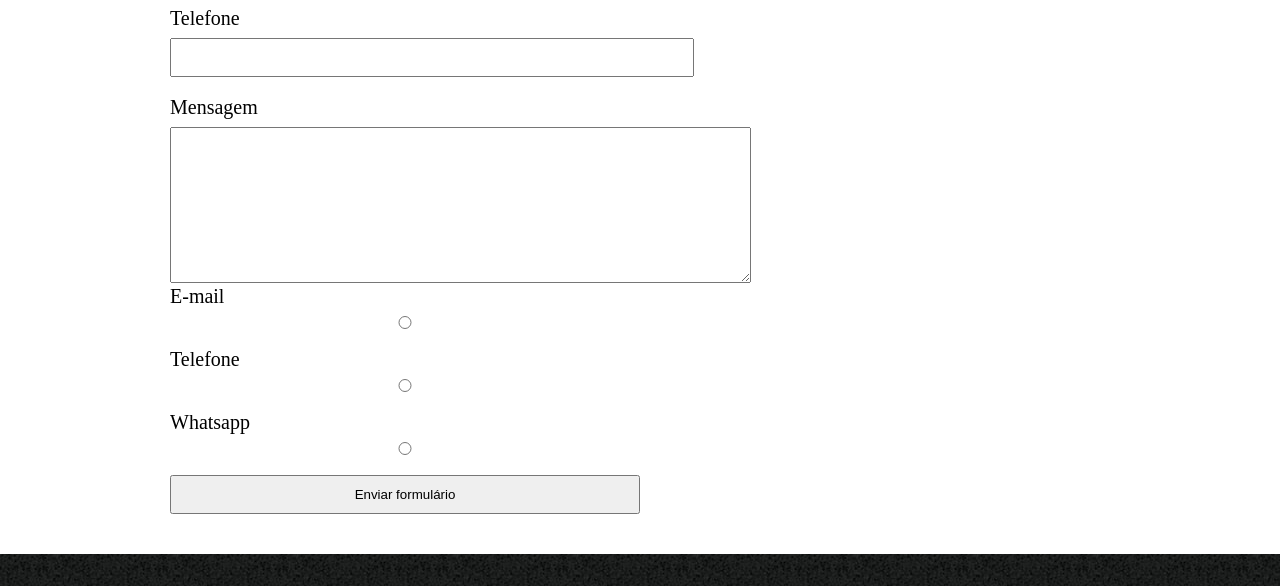
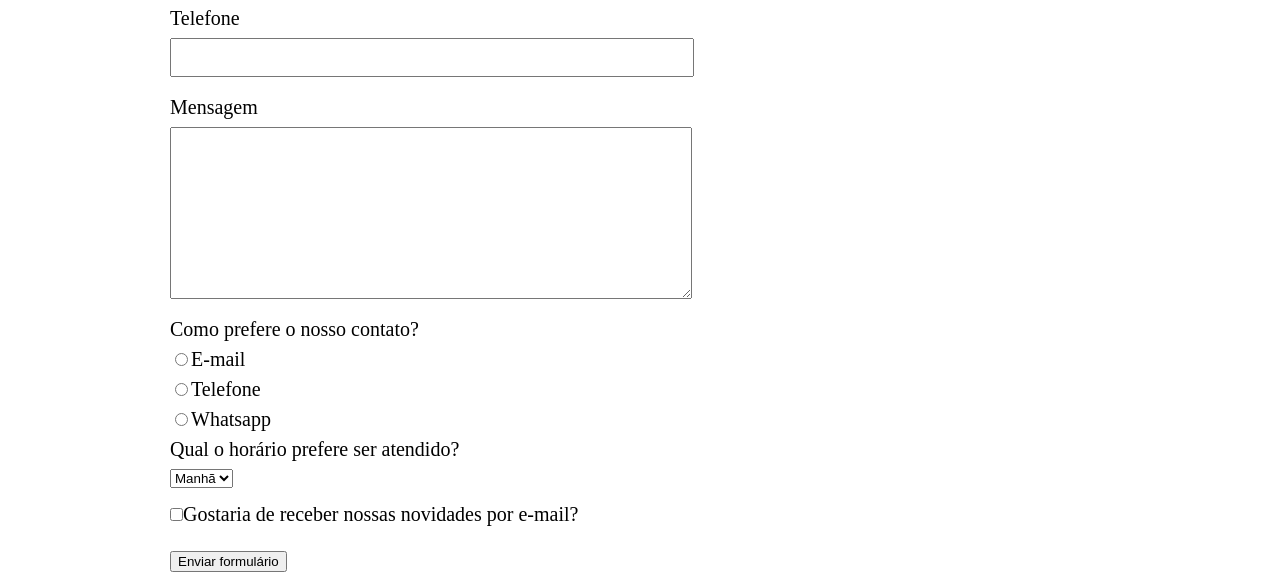
Before and after one commit to andregesser95/CursoAlura---Front-End, a plain HTML site: page contato.html in a window 1280 px wide. Shown: the part 503-1089 px from the top of the page. Drawn offline with Linux system fonts and the light colour scheme.

Commit message:
Alterações decorrentes do curso

```diff
--- a/contato.html
+++ b/contato.html
@@ -24,23 +24,34 @@
     <main>
         <form>
             <label for="nomesobrenome">Nome e sobrenome</label>
-            <input type="text" id="nomesobrenome">
+            <input type="text" id="nomesobrenome" class="input-padrao">
 
             <label for="email">E-mail</label>
-            <input type="text" id="email">
+            <input type="email" id="email" class="input-padrao">
 
             <label for="telefone">Telefone</label>
-            <input type="text" id="telefone">
+            <input type="tel" id="telefone" class="input-padrao">
 
             <label for="mensagem">Mensagem</label>
-            <textarea cols="70" rows="10" id="mensagem"></textarea>
+            <textarea cols="70" rows="10" id="mensagem" class="input-padrao"></textarea>
 
-            <label for="radio-email">E-mail</label>
-            <input type="radio" name="contato" value="email" id="radio-email">
-            <label for="radio-telefone">Telefone</label>
-            <input type="radio" name="contato" value="telefone" id="radio-telefone">
-            <label for="radio-whatsapp">Whatsapp</label>
-            <input type="radio" name="contato" value="whatsapp" id="radio-whatsapp">
+            <div>
+              <p class="teste" id="teste">Como prefere o nosso contato?</p>
+              <label for="radio-email"><input type="radio" name="contato" value="email" id="radio-email">E-mail</label>
+              <label for="radio-telefone"><input type="radio" name="contato" value="telefone" id="radio-telefone">Telefone</label>
+              <label for="radio-whatsapp"><input type="radio" name="contato" value="whatsapp" id="radio-whatsapp">Whatsapp</label>
+            </div>
+
+            <div>
+              <p>Qual o horário prefere ser atendido?</p>
+              <select>
+                <option>Manhã</option>
+                <option>Tarde</option>
+                <option>Noite</option>
+              </select>
+            </div>
+
+            <label><input type="checkbox" class="checkbox">Gostaria de receber nossas novidades por e-mail?</label>
 
             <input type="submit" value="Enviar formulário">
         </form>
--- a/style.css
+++ b/style.css
@@ -99,15 +99,19 @@ form {
     margin: 40px 0;
 }
 
-form label {
+form label, form p {
     display: block;
     font-size: 20px;
     margin: 0 0 10px;
 }
 
-form input {
+.input-padrao {
     display: block;
     margin: 0 0 20px;
     padding: 10px 25px;
     width: 50%;
 }
+
+.checkbox {
+    margin: 20px 0;
+}
```
